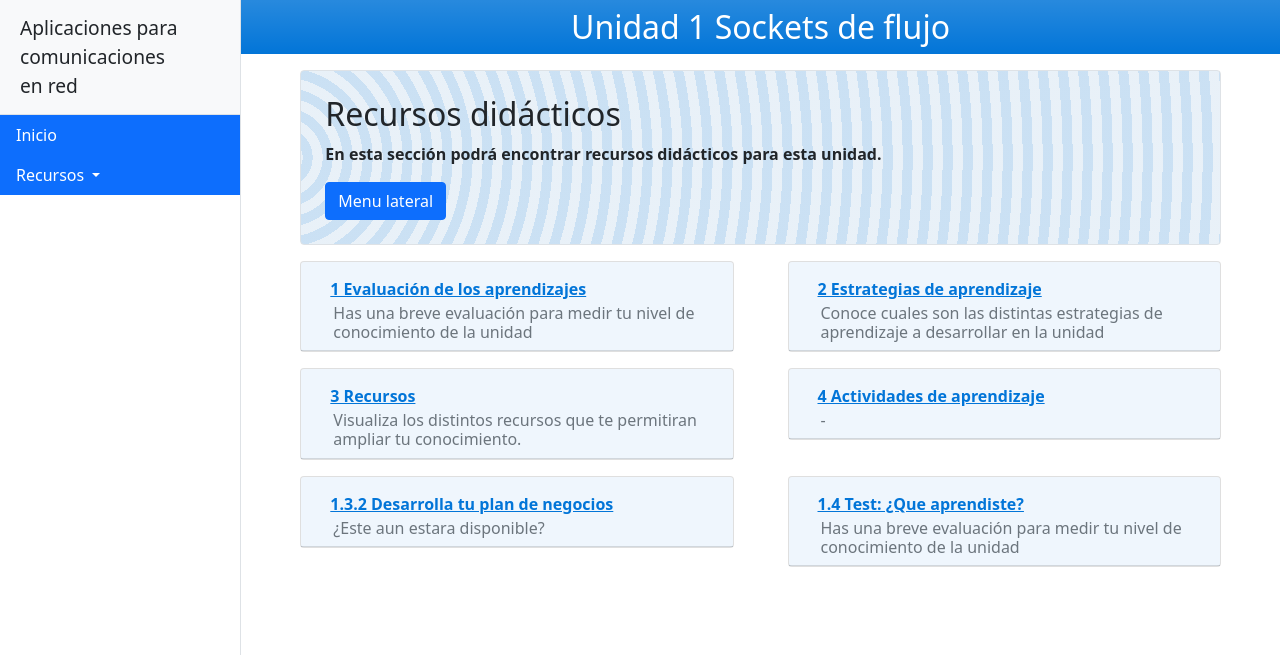
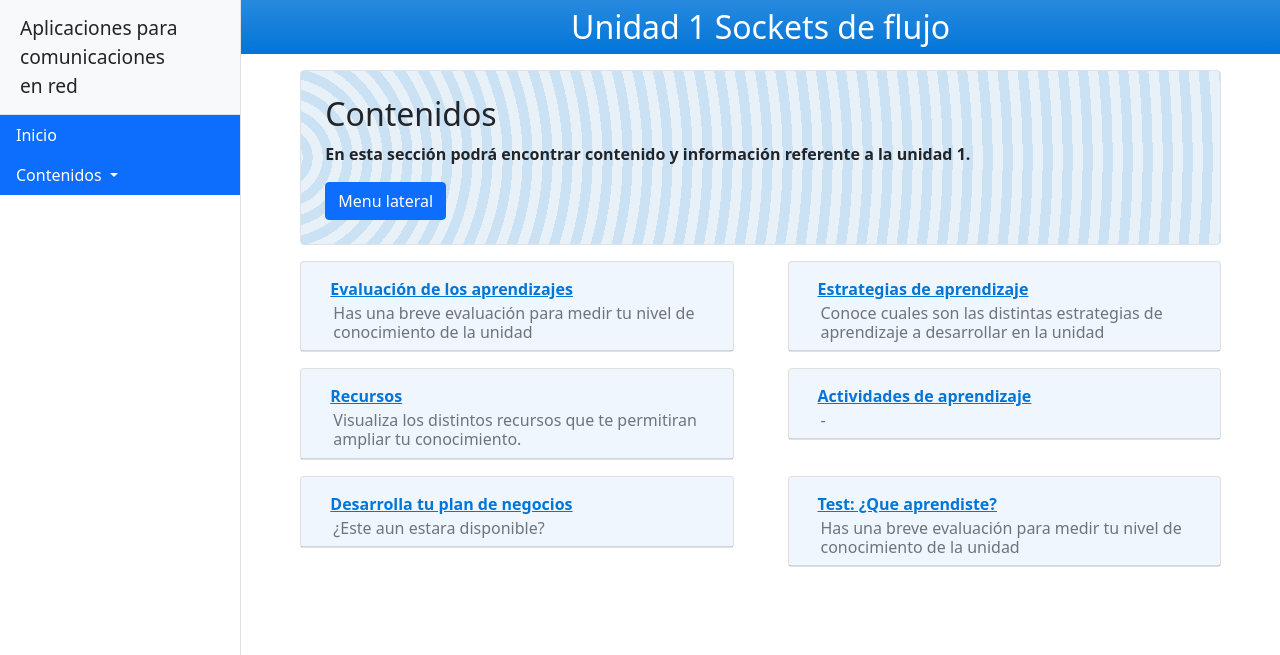
Before and after one commit to IvanRoz/RecursoSS, a Django app: page /resource/1/ in a window 1280 px wide. Shown: the top 655 px of the page. Run offline with Django 3.2, Linux system fonts and the light colour scheme; data comes from the database, SQL or seed files in the repository; both versions use the stored data as it was after the commit; some libraries are stand-ins or nearby versions.

Commit message:
Menu lateral

```diff
--- a/gestion/templates/base.html
+++ b/gestion/templates/base.html
@@ -25,11 +25,11 @@
                     <a class="nav-link bg-primary text-white" href="{% url 'main' %}" id="" role="button" data-toggle="" aria-haspopup="true" aria-expanded="false">
                             Inicio
                     </a>
+                    {% with request.resolver_match.url_name as url_name %}
+                     <a class="nav-link bg-primary text-white dropdown-toggle" href="#" id="navbarDropdown" role="button" data-toggle="dropdown" aria-haspopup="true" aria-expanded="false">
+                            Contenidos
+                    </a>
 
-                     <a class="nav-link bg-primary text-white dropdown-toggle" href="#" id="navbarDropdown" role="button" data-toggle="dropdown" aria-haspopup="true" aria-expanded="false">
-                            Recursos
-                    </a>
-                    {% with request.resolver_match.url_name as url_name %}
                     <div class="dropdown-menu bg-primary" aria-labelledby="navbarDropdown">
                             {% for unit in units %}
 
@@ -38,6 +38,10 @@
 
                                 {% endfor %}
                     </div>
+
+
+
+
                     {% endwith %}
 
 
@@ -46,6 +50,26 @@
 
             </div>
             <div id="page-content-wrapper">
+                 <!-- <nav class="navbar fixed-top navbar-expand-md navbar-light">
+
+
+
+
+                    {% with request.resolver_match.url_name as url_name %}
+
+                        <li class="nav-item text-uppercase dropdown {% if url_name == 'unit' %}active font-weight-bold{% endif %}">
+                            <a class="nav-link dropdown-toggle" href="#" id="navbarDropdown" role="button" data-toggle="dropdown" aria-haspopup="true" aria-expanded="false">
+                                Unidades
+                            </a>
+                            <div class="dropdown-menu" aria-labelledby="navbarDropdown">
+                                {% for unit in units %}
+                                    <a class="dropdown-item {% if url_name == 'unit'%}{% if this_unit.name == unit.name %}font-weight-bold{% endif %}{% endif %}" href="{% url 'unit' unit.order %}">{{unit.order}}: {{unit.name}}</a>
+                                {% endfor %}
+                            </div>
+                        </li>
+                    {% endwith %}
+
+                </nav> -->
 
 
 
--- a/gestion/templates/resource.html
+++ b/gestion/templates/resource.html
@@ -10,9 +10,9 @@
         <div class="col col-md-11 p-3 mx-auto">
 
             <div class="bg-light p-4 rounded border border_acccent soft_accent">
-                <h2 id="objetivo">Recursos didácticos</h2>
+                <h2 id="objetivo">Contenidos</h2>
                 <p class="font-weight-bold">
-                	En esta sección podrá encontrar recursos didácticos para esta unidad.
+                	En esta sección podrá encontrar contenido y información referente a la unidad {{ this_unit.order }}.
                 </p>
                 <button class="btn btn-primary text-white" id="sidebarToggle">Menu lateral</button>
             </div>
@@ -27,7 +27,7 @@
                             <div class="card-header softer_accent" id="heading_{{item.order}}">
                                 <button class="btn btn-link font-weight-bold" data-toggle="collapse" data-target="#collapse_{{item.order}}"
                                     aria-expanded="true" aria-controls="collapse_{{item.order}}">
-                                {{item.order_as_str}} {{item.name}}
+                                     {{item.name}}
                                 </button>
                                 {% if item.subtitle %}
                                     <h6 class="card-subtitle ml-3 text-muted">{{ item.subtitle }}</h6>
```
Also changed, not shown: gestion/templates/main.html (+8 -0 lines), db.sqlite3. Lines whose indentation alone changed are shown as unchanged.
